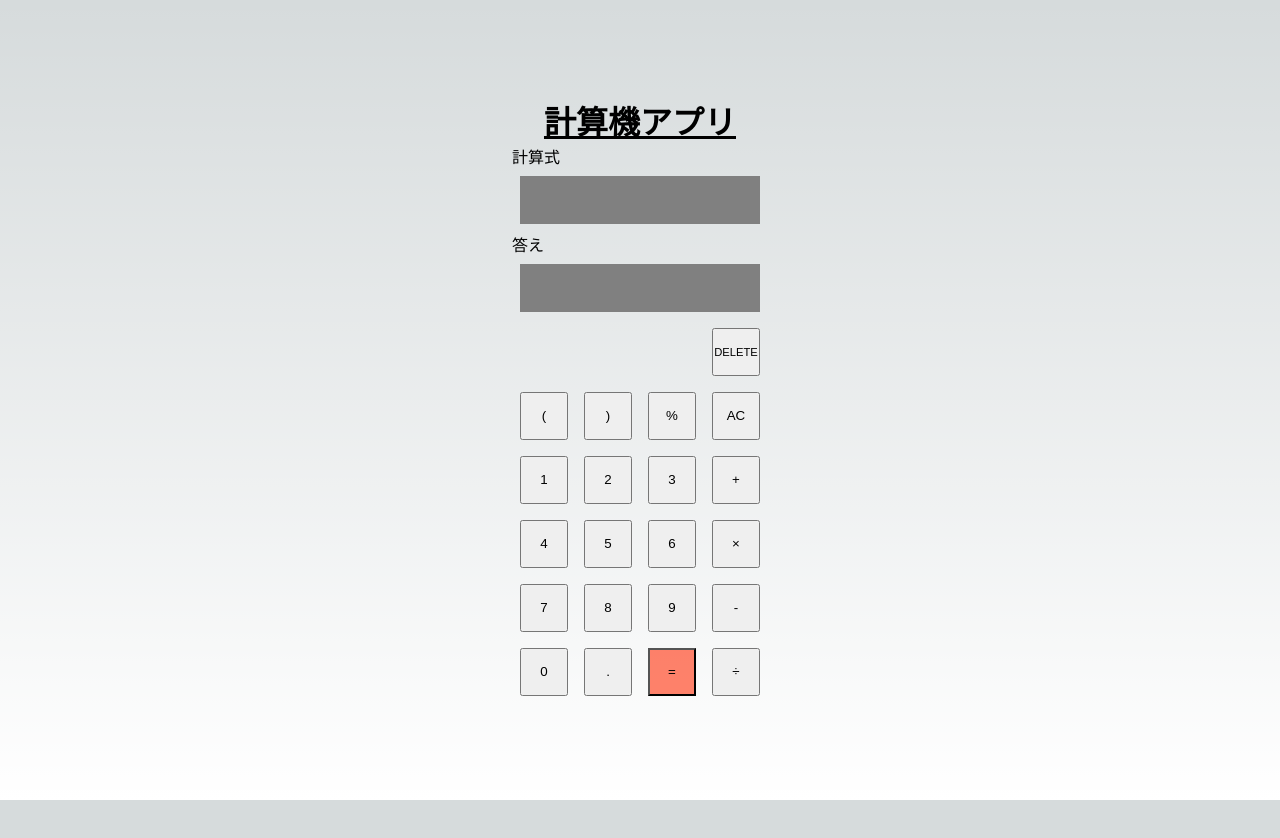
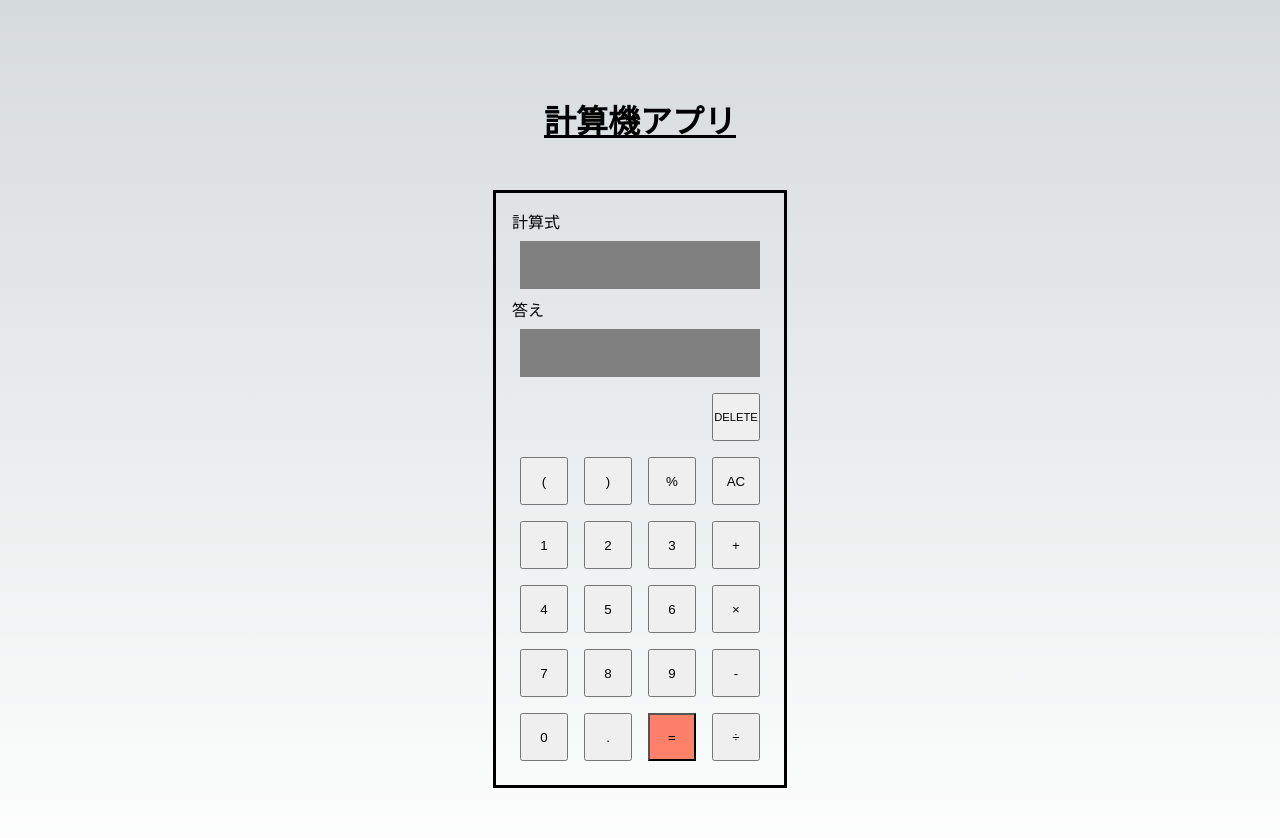
Before and after one commit to shimpei1494/calculate-next-app, a Next.js app: page / in a window 1280 px wide. Shown: the top 838 px of the page. Before the commit the page ends 800 px from the top, so only its background shows below. Built offline with nearby package versions, Linux system fonts and the light colour scheme.

Commit message:
電卓を線で囲んで位置調整

```diff
--- a/components/Calculator/Calculator.module.css
+++ b/components/Calculator/Calculator.module.css
@@ -1,5 +1,8 @@
-/* .container {
-} */
+.container {
+  margin-top: 3rem;
+  padding: 1rem;
+  border: solid;
+}
 
 .btnDisplayWrapper {
   display: grid;
```
